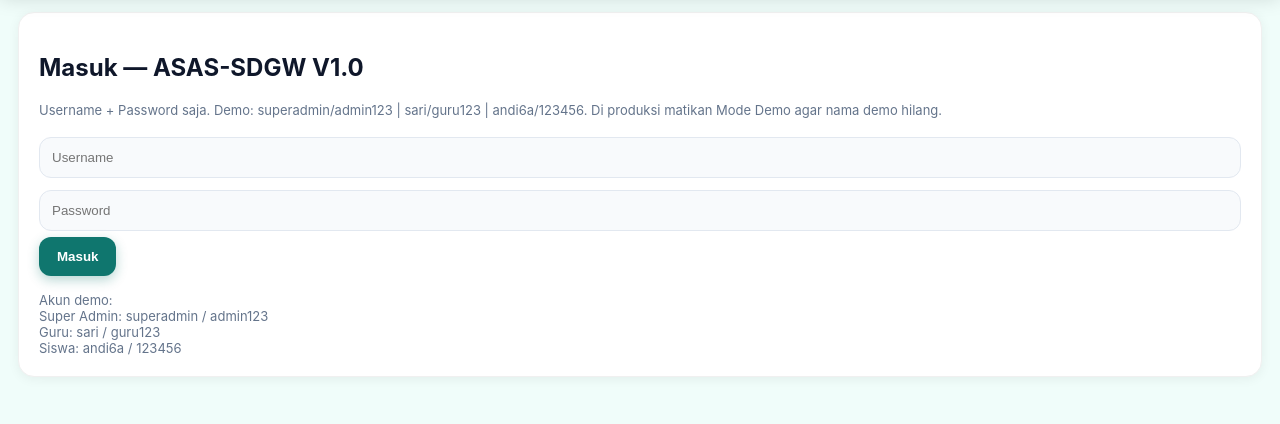
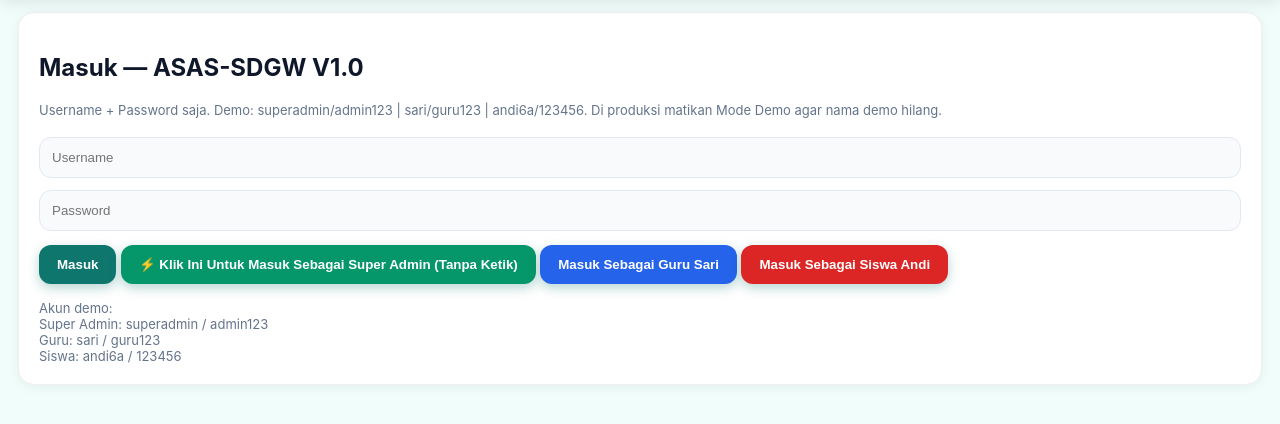
Before and after one commit to sdgw26/asas-sdgw, a plain HTML site: page index.html in a window 1280 px wide. Shown: the part 64-488 px from the top of the page. Drawn offline with nearby package versions, Linux system fonts and the light colour scheme.

Commit message:
Add files via upload

```diff
--- a/index.html
+++ b/index.html
@@ -33,7 +33,11 @@ img.prev{max-width:100%;border-radius:12px;margin-top:8px}pre{white-space:pre-wr
 <div class="card" id="loginCard"><h2>Masuk — ASAS-SDGW V1.0</h2>
 <p class="muted">Username + Password saja. Demo: superadmin/admin123 | sari/guru123 | andi6a/123456. Di produksi matikan Mode Demo agar nama demo hilang.</p>
 <input id="u" placeholder="Username"><input id="p" type="password" placeholder="Password">
-<button class="primary" onclick="login()">Masuk</button><p id="err" class="no"></p>
+<button class="primary" onclick="login()">Masuk</button>
+<button class="primary" style="background:#059669;margin-top:8px" onclick="autoLogin('superadmin','admin123')">⚡ Klik Ini Untuk Masuk Sebagai Super Admin (Tanpa Ketik)</button>
+<button class="primary" style="background:#2563eb;margin-top:8px" onclick="autoLogin('sari','guru123')">Masuk Sebagai Guru Sari</button>
+<button class="primary" style="background:#dc2626;margin-top:8px" onclick="autoLogin('andi6a','123456')">Masuk Sebagai Siswa Andi</button>
+<p id="err" class="no"></p><p id="debug" class="muted"></p>
 <div id="demoBox" class="muted">Akun demo:<br>Super Admin: superadmin / admin123<br>Guru: sari / guru123<br>Siswa: andi6a / 123456</div></div>
 
 <div id="app" class="hidden">
@@ -139,8 +143,9 @@ var TP=JSON.parse(localStorage.getItem('sdgw_tp')||'[]'),SOAL=JSON.parse(localSt
 var SUPA=null, GAMBAR='';
 function getSupa(){var u=document.getElementById('supUrl').value||localStorage.getItem('sdgw_sup_url')||'',k=document.getElementById('supKey').value||localStorage.getItem('sdgw_sup_key')||'';if(u&&k&&window.supabase){try{return window.supabase.createClient(u,k);}catch(e){return null;}}return null;}
 function save(){localStorage.setItem('sdgw_tp',JSON.stringify(TP));localStorage.setItem('sdgw_soal',JSON.stringify(SOAL));localStorage.setItem('sdgw_paket',JSON.stringify(PAKET));localStorage.setItem('sdgw_siswa',JSON.stringify(SISWA));render();}
-function login(){var u=(document.getElementById('u').value||'').trim().toLowerCase(),p=document.getElementById('p').value;var acc={superadmin:{pw:'admin123',nama:'Admin Sekolah',role:'Super Admin'},sari:{pw:'guru123',nama:'Bu Sari',role:'Guru'},budi:{pw:'guru123',nama:'Pak Budi',role:'Guru'},dewi:{pw:'guru123',nama:'Bu Dewi',role:'Guru'},andi6a:{pw:'123456',nama:'Andi Pratama',role:'Siswa'},siti6b:{pw:'123456',nama:'Siti Aminah',role:'Siswa'}};
-if(acc[u]&&acc[u].pw===p){document.getElementById('loginCard').classList.add('hidden');document.getElementById('app').classList.remove('hidden');document.getElementById('nav').classList.remove('hidden');document.getElementById('who').textContent='Halo, '+acc[u].nama+' • '+acc[u].role;if(document.getElementById('demoMode').checked){document.getElementById('demoBox').style.display='block';}render();}else document.getElementById('err').textContent='Username / password salah.';}
+function autoLogin(u,p){document.getElementById('u').value=u;document.getElementById('p').value=p;login();}
+function login(){try{document.getElementById('debug').textContent='Mencoba login...';var u=(document.getElementById('u').value||'').trim().toLowerCase().replace(/\s+/g,''),p=(document.getElementById('p').value||'').trim();var acc={superadmin:{pw:'admin123',nama:'Admin Sekolah',role:'Super Admin'},sari:{pw:'guru123',nama:'Bu Sari',role:'Guru'},budi:{pw:'guru123',nama:'Pak Budi',role:'Guru'},dewi:{pw:'guru123',nama:'Bu Dewi',role:'Guru'},andi6a:{pw:'123456',nama:'Andi Pratama',role:'Siswa'},siti6b:{pw:'123456',nama:'Siti Aminah',role:'Siswa'}};
+if(acc[u]&&acc[u].pw===p){document.getElementById('loginCard').classList.add('hidden');document.getElementById('app').classList.remove('hidden');document.getElementById('nav').classList.remove('hidden');document.getElementById('who').textContent='Halo, '+acc[u].nama+' • '+acc[u].role;if(document.getElementById('demoMode').checked){document.getElementById('demoBox').style.display='block';}render();}else{document.getElementById('err').textContent='Username / password salah. Yang kamu ketik: ['+u+'] / ['+p+'] — yang benar: superadmin / admin123';document.getElementById('debug').textContent='JS jalan. Cek typo: superadmin (pakai P, bukan L).';} }catch(e){document.getElementById('err').textContent='Error JS: '+e.message;}}
 function logout(){location.reload();}
 document.querySelectorAll('[data-nav]').forEach(function(b){b.onclick=function(){document.querySelectorAll('[data-nav]').forEach(function(x){x.classList.remove('on');});b.classList.add('on');['dash','tp','bank','paket','ujian','hasil','kenaikan','kelas','supabase','sql'].forEach(function(k){document.getElementById('p-'+k).classList.add('hidden');});document.getElementById('p-'+b.dataset.nav).classList.remove('hidden');};});
 function show(id){document.querySelector('[data-nav="'+id+'"]').click();}
```
